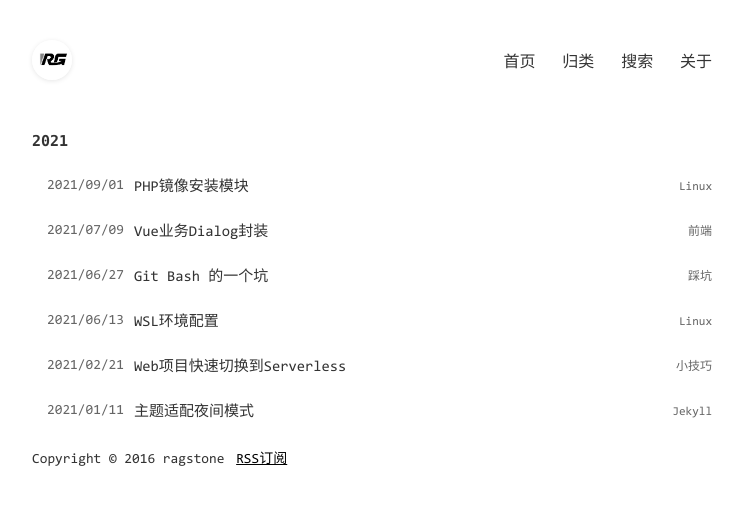
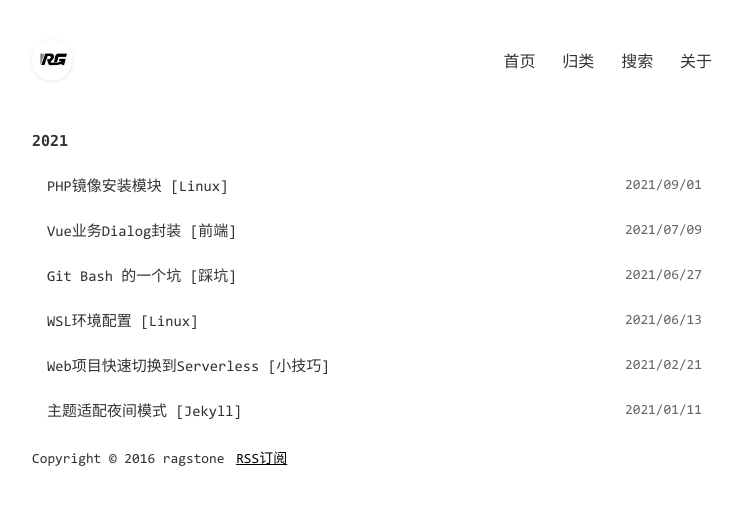
Before and after one commit to ragstone/infoyun, a Jekyll site: the page built from index.html, in a window 1280 px wide. Shown: the top 505 px of the page, without its empty margins (268-1011 px from the left). Built offline with Jekyll 4.4.1, drawn with Linux system fonts in a browser that asks for light colours.

Commit message:
Update index.html

```diff
--- a/index.html
+++ b/index.html
@@ -13,15 +13,13 @@ title: 首页
       <ul>
     {%- endif %}
         <li>
-          <span class="date">{{ post.date | date: "%Y/%m/%d" }}</span>
           <div class="title">
             <a href="{{ site.baseurl | append: post.url }}" class="hover-underline">{{ post.title }}</a>
-          </div>
-          <div class="categories">
             {% for categorie in post.categories -%}
-            <a href="{{site.baseurl}}/pages/categories.html#{{ categorie }}" class="hover-underline">{{ categorie }}</a>
+            <a href="{{site.baseurl}}/pages/categories.html#{{ categorie }}" class="hover-underline">[{{ categorie }}]</a>
             {%- endfor %}
           </div>
+          <span class="date">{{ post.date | date: "%Y/%m/%d" }}</span>
         </li>
     {%- if forloop.last or post_previous_year != post_year %}
       </ul>
```
